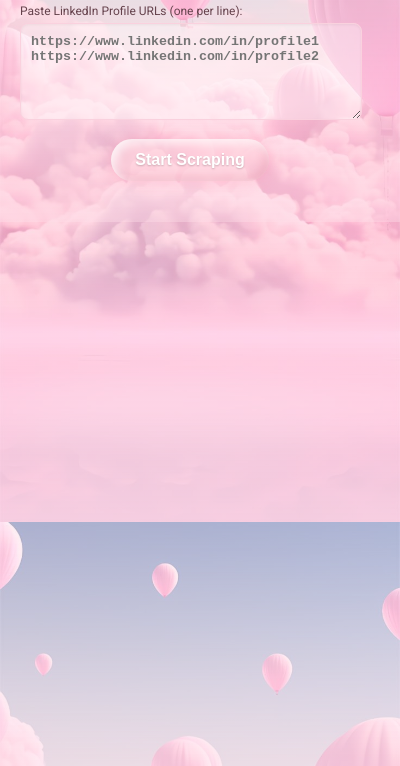
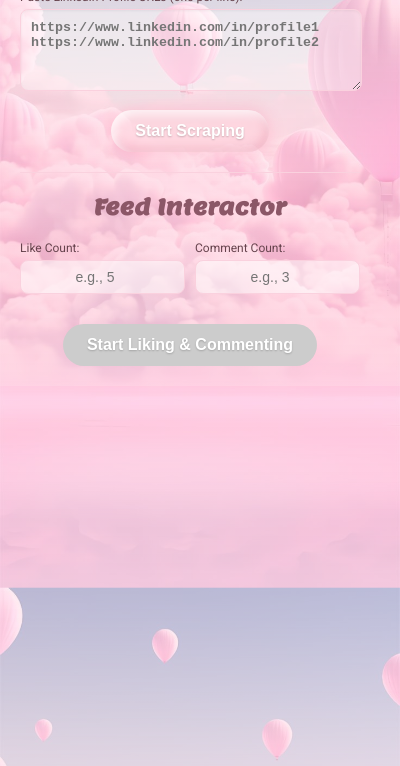
Before and after one commit to Shaimaa01/tab-title-grabber-extension, a browser extension: page frontend/popup/popup.html in a window 400 px wide. Shown: the part 78-844 px from the top of the page. Drawn offline with Linux system fonts and the light colour scheme.

Commit message:
feat(ui): add feed interactor section to popup

```diff
--- a/frontend/popup/popup.css
+++ b/frontend/popup/popup.css
@@ -14,12 +14,13 @@ body {
   background-size: cover;
 }
 
-h1 {
+h1 ,h2 {
   font-family: "Lemon", serif;
   color: #8B5767;
   margin-top: 0;
   margin-bottom: 20px;
   font-weight: 600;
+  font-size: 22px;
 }
 
 button {
@@ -58,7 +59,7 @@ button:active {
   width: 100%;
   text-align: left;
   margin-bottom: 15px;
-}
+ }
 
 label {
   display: block;
@@ -87,4 +88,38 @@ textarea {
   margin-top: 15px;
   font-size: 12px;
   color: #333;
+
 }
+
+.separator {
+  border: none;
+  border-top: 1px solid #FAD1DE;
+  margin: 20px 0;
+}
+
+.input-grid {
+  display: grid;
+  grid-template-columns: 1fr 1fr;
+  gap: 10px;
+  margin-bottom: 15px;
+}
+
+input[type="number"] {
+  width: 100%;
+  padding: 8px;
+  border-radius: 8px;
+  border: 1px solid #FAD1DE;
+   color: #555;
+  background-color: rgba(255, 255, 255, 0.5);
+  box-sizing: border-box;
+  text-align: center;
+  font-size: 14px;
+   outline: none;
+}
+
+button:disabled {
+  background-color: #cccccc;
+  cursor: not-allowed;
+  box-shadow: none;
+  transform: none;
+}
--- a/frontend/popup/popup.html
+++ b/frontend/popup/popup.html
@@ -6,25 +6,42 @@
   </head>
 
   <body>
-    <div class="popup-container">
+    <main class="popup-container">
       <h1>LinkedIn Scraper</h1>
-
-      <div class="input-area">
+      <form class="input-area">
         <label for="profile-links"
           >Paste LinkedIn Profile URLs (one per line):</label
         >
         <textarea
           id="profile-links"
-          rows="5"
+          rows="4"
           placeholder="https://www.linkedin.com/in/profile1
 https://www.linkedin.com/in/profile2"
         ></textarea>
-      </div>
+        <p id="status-message"></p>
+      </form>
+      <button type="submit" id="start-scraping-btn">Start Scraping</button>
 
-      <button id="start-scraping-btn">Start Scraping</button>
+      <hr class="separator" />
 
-      <div id="status-message"></div>
-    </div>
+      <h2>Feed Interactor</h2>
+      <form class="input-grid">
+        <div class="input-area">
+          <label for="like-count">Like Count:</label>
+          <input type="number" id="like-count" min="0" placeholder="e.g., 5" />
+        </div>
+        <div class="input-area">
+          <label for="comment-count">Comment Count:</label>
+          <input
+            type="number"
+            id="comment-count"
+            min="0"
+            placeholder="e.g., 3"
+          />
+        </div>
+      </form>
+      <button id="start-action-btn" disabled>Start Liking & Commenting</button>
+    </main>
 
     <script src="popup.js"></script>
   </body>
```
Also changed, not shown: 1 other file.
